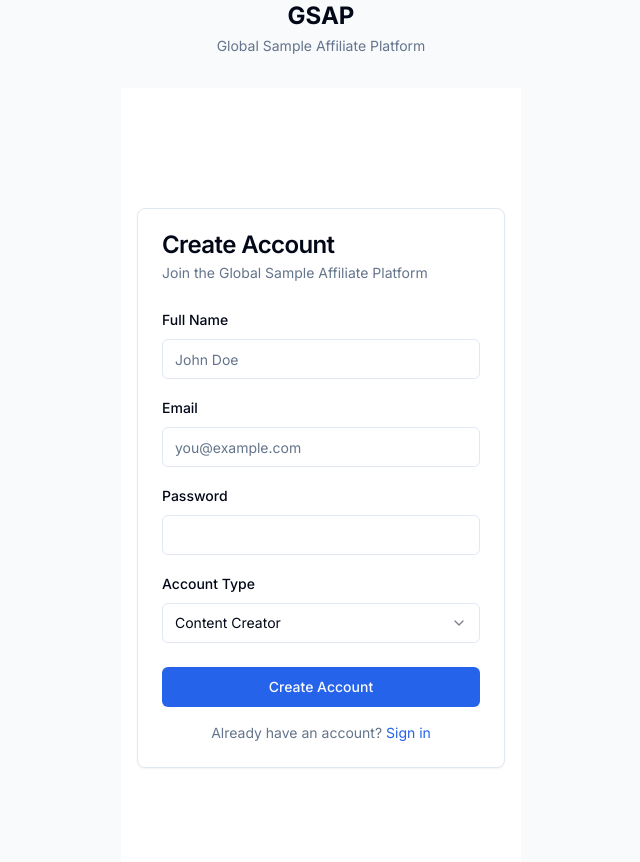
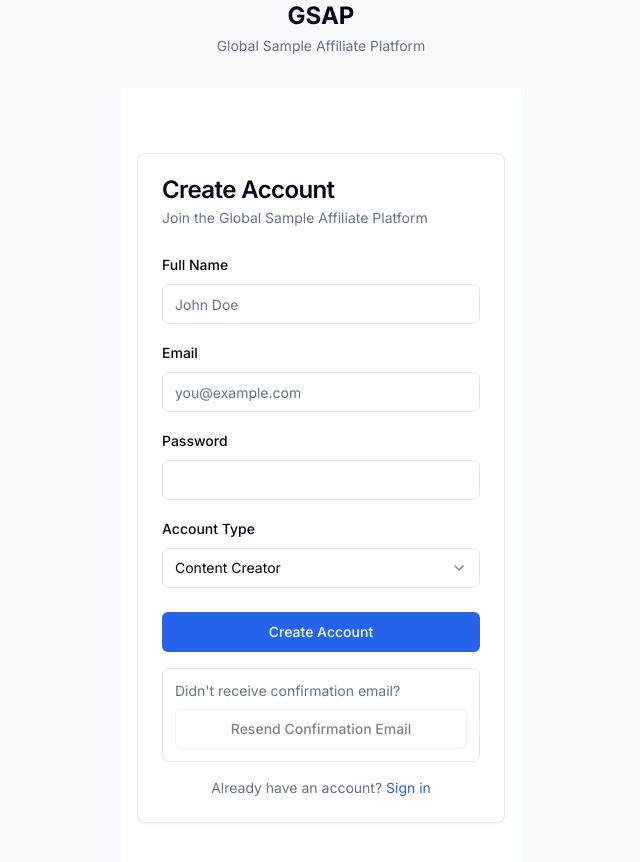
Before and after one commit to caleblin6194-lang/GlobalSampleAffiliatePlatform, a Next.js app: page /register in a window 1280 px wide. Shown: the top 862 px of the page, without its empty margins (319-959 px from the left). Built offline with nearby package versions, Linux system fonts and the light colour scheme.

Commit message:
fix: always expose resend confirmation action on register page

```diff
--- a/src/app/(auth)/register/page.tsx
+++ b/src/app/(auth)/register/page.tsx
@@ -134,6 +134,14 @@ export default function RegisterPage() {
 
       if (existingAccount && alreadyConfirmed) {
         setError('This email is already registered and confirmed. Please sign in directly.');
+        setLoading(false);
+        return;
+      }
+
+      if (existingAccount && !alreadyConfirmed) {
+        setNeedsEmailConfirmation(true);
+        setSuccess(true);
+        setResendMessage('This email is already registered but not confirmed. You can resend the confirmation email.');
         setLoading(false);
         return;
       }
@@ -281,6 +289,21 @@ export default function RegisterPage() {
               <Button type="submit" className="w-full" disabled={loading}>
                 {loading ? 'Creating account...' : 'Create Account'}
               </Button>
+              <div className="w-full rounded-md border p-3 text-sm">
+                <p className="mb-2 text-muted-foreground">Didn&apos;t receive confirmation email?</p>
+                <Button
+                  type="button"
+                  variant="outline"
+                  className="w-full"
+                  onClick={handleResendConfirmation}
+                  disabled={resendLoading || !email}
+                >
+                  {resendLoading ? 'Resending...' : 'Resend Confirmation Email'}
+                </Button>
+                {resendMessage && (
+                  <p className="mt-2 text-center text-xs text-muted-foreground">{resendMessage}</p>
+                )}
+              </div>
               <p className="text-sm text-muted-foreground text-center">
                 Already have an account?{' '}
                 <Link href="/login" className="text-primary hover:underline">
```
